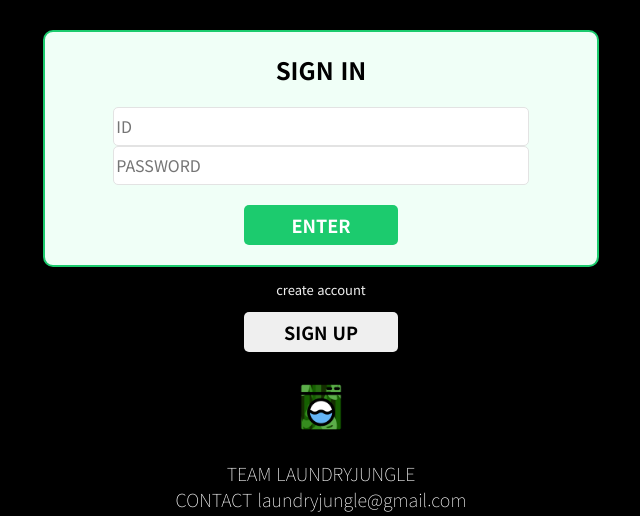
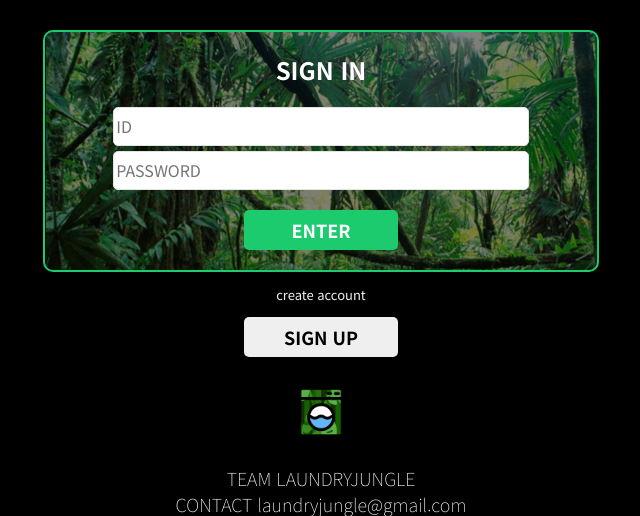
Before and after one commit to sententi-a/laundry-jungle, a Flask app: page /signin in a window 1280 px wide. Shown: the part 80-596 px from the top of the page, without its empty margins (319-959 px from the left). Run offline with Flask 2, Linux system fonts and the light colour scheme.

Commit message:
update ver 1.3

```diff
--- a/static/main_style.css
+++ b/static/main_style.css
@@ -165,17 +165,19 @@ body {
     align-items: center;
     /* border: solid 2px black; */
 }
-.washer{
+
+.washer {
     /* border: solid 1px #00dcdc;
     color: black; */
     font-size: 1.5rem;
-    color:#00dcdc;
+    color: #00dcdc;
 }
-.dryer{
+
+.dryer {
     /* border: solid 1px #f5eb00;
     color: black; */
     font-size: 1.5rem;
-    color:#f5eb00;
+    color: #f5eb00;
 }
 
 
@@ -372,7 +374,7 @@ body {
     margin-bottom: 0;
     padding: 20px;
     padding-top: 0px;
-    background-color: #f0fff7;
+    /* background-color: #f0fff7; */
 }
 
 .input-wrapper {
--- a/templates/signin.html
+++ b/templates/signin.html
@@ -2,12 +2,12 @@
 {% block title %}로그인{% endblock %}
 {% block content %}
 <div class="signin-wrapper">
-	<div class="form-wrapper">
-		<h2>SIGN IN</h2>
+	<div class="form-wrapper" style="background-image:url('./static/signin_bg.png');">
+		<h2 style="color: white;">SIGN IN</h2>
 
 		<form action="/signin" method="POST">
 			<div class="input-wrapper">
-				<div><input id="id-input" type="text" name="user_id" placeholder="ID" />
+				<div><input id="id-input" type="text" name="user_id" placeholder="ID" style="margin-bottom: 5px" />
 				</div>
 				<div><input id="pw-input" type="password" name="password" placeholder="PASSWORD" /></div>
 			</div>
```
Also changed, not shown: static/signin_bg.png (added).
